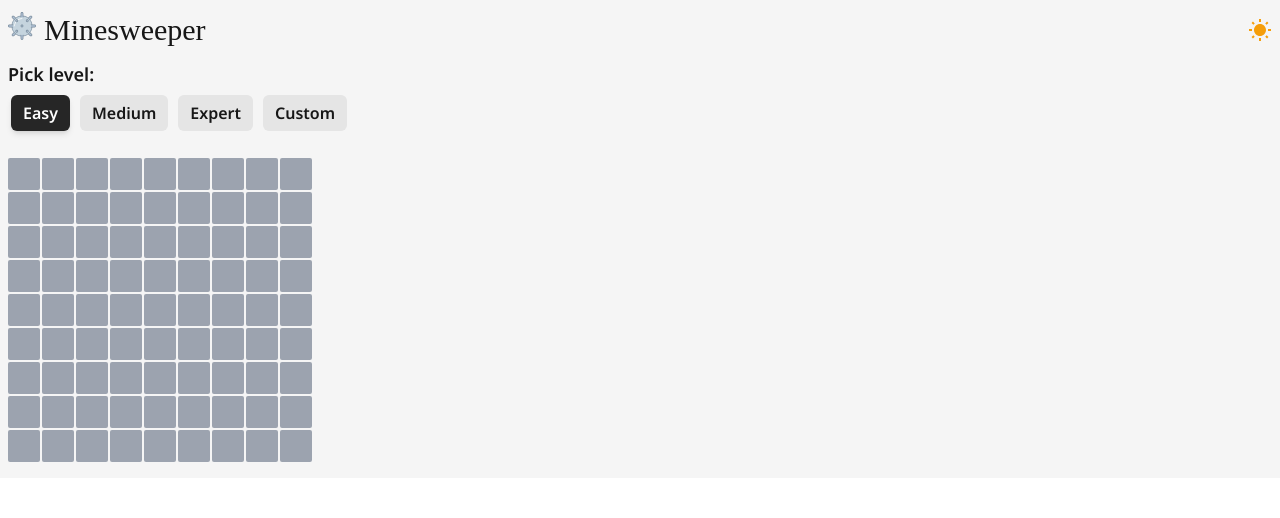
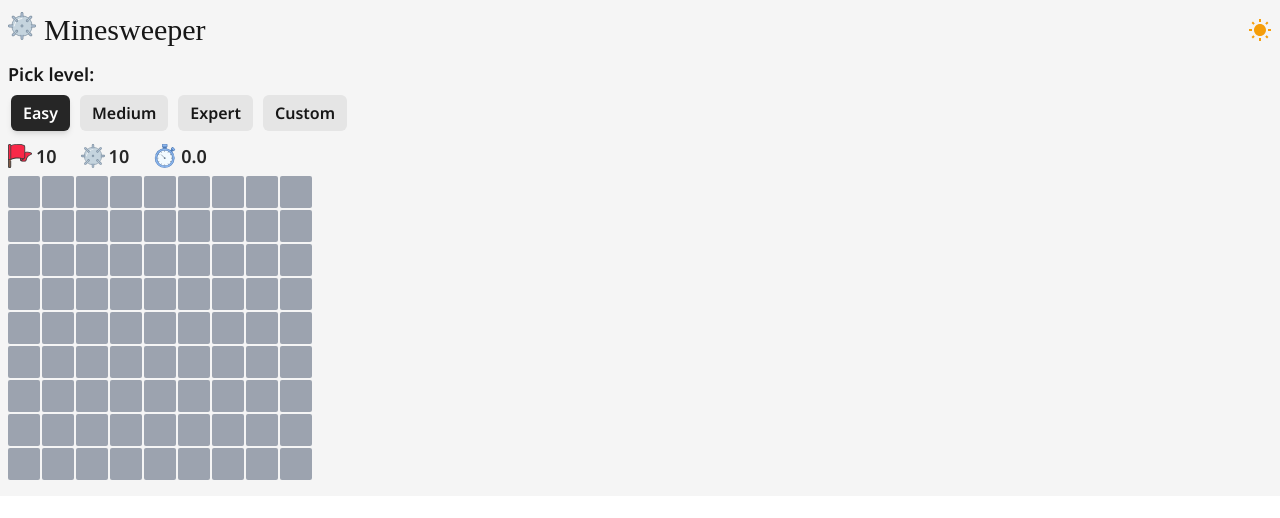
Before and after one commit to ikanadev/minesweeper_react, a React (Vite) app: page / in a window 1280 px wide. Shown: the top 518 px of the page. Built offline with nearby package versions, Linux system fonts and the light colour scheme; a web font is replaced by a local one.

Commit message:
Add GameStatus component

```diff
--- a/src/App.tsx
+++ b/src/App.tsx
@@ -1,10 +1,11 @@
-import { Heading, LevelPicker, Board } from "~/components";
+import { Heading, LevelPicker, Board, GameStatus } from "~/components";
 
 function App() {
 	return (
 		<>
 			<Heading />
 			<LevelPicker />
+			<GameStatus />
 			<Board />
 		</>
 	);
--- /dev/null
+++ b/src/components/GameStatus/Counter.tsx
@@ -0,0 +1,49 @@
+import { useState, useEffect, useRef, useCallback } from "react";
+
+import { Timer } from "~/icons";
+import { Status } from "~/minesweeper/types";
+import { useGameStore } from "~/state";
+
+const Counter = () => {
+	const [start, setStart] = useState(window.performance.now());
+	const [end, setEnd] = useState(window.performance.now());
+	const { game } = useGameStore();
+
+	const intervalRef = useRef<NodeJS.Timer>();
+
+	const stopTimer = useCallback(() => {
+		clearInterval(intervalRef.current);
+	}, []);
+
+	useEffect(() => {
+		return () => stopTimer();
+	}, []);
+
+	useEffect(() => {
+		stopTimer();
+		if (game.status === Status.Win || game.status === Status.Lose) {
+			setEnd(window.performance.now());
+		}
+		if (game.status === Status.Ready) {
+			setStart(0);
+			setEnd(0);
+		}
+		if (game.status === Status.Started) {
+			setStart(window.performance.now());
+			setEnd(window.performance.now());
+			intervalRef.current = setInterval(() => {
+				setEnd(window.performance.now());
+			}, 100);
+		}
+	}, [game.status, stopTimer]);
+
+	const elapsed = end - start;
+	return (
+		<p>
+			<Timer className="w-6 h-6 inline-block mr-1 mb-1" />
+			{Math.round(elapsed / 1000)}.{Math.round((elapsed % 1000) / 100)}
+		</p>
+	);
+};
+
+export default Counter;
--- /dev/null
+++ b/src/components/GameStatus/GameStatus.tsx
@@ -0,0 +1,28 @@
+import { Flag, Mine } from "~/icons";
+import Counter from "./Counter";
+import { useGameStore } from "~/state";
+
+const GameStatus = () => {
+	const { game } = useGameStore();
+	return (
+		<main className="bg-neutral-100 dark:bg-neutral-900 pb-1">
+			<div className="container px-2 mx-auto text-neutral-800 dark:text-neutral-100">
+				<div className="flex items-end text-lg font-semibold">
+					<p>
+						<Flag className="w-6 h-6 inline-block mr-1 mb-1" />
+						{game.minesCount - Object.keys(game.flaggedMap).length}
+					</p>
+					<div className="w-6" />
+					<p>
+						<Mine className="w-6 h-6 inline-block mr-1 mb-1" />
+						{game.minesCount}
+					</p>
+					<div className="w-6" />
+					<Counter />
+				</div>
+			</div>
+		</main>
+	);
+};
+
+export default GameStatus;
--- a/src/components/LevelPicker/LevelPicker.tsx
+++ b/src/components/LevelPicker/LevelPicker.tsx
@@ -80,7 +80,7 @@ const LevelPicker = () => {
 
 	return (
 		<div className="bg-neutral-100 dark:bg-neutral-900 text-neutral-900 dark:text-neutral-50">
-			<div className="container px-2 mx-auto pb-6">
+			<div className="container px-2 mx-auto pb-2">
 				<div>
 					<RadioGroup value={gameLevel} onChange={setGameLevel}>
 						<RadioGroup.Label className="text-lg font-semibold">
--- a/src/components/index.ts
+++ b/src/components/index.ts
@@ -1,3 +1,4 @@
 export { default as Heading } from "./Heading/Heading";
 export { default as LevelPicker } from "./LevelPicker/LevelPicker";
 export { default as Board } from "./Board/Board";
+export { default as GameStatus } from "./GameStatus/GameStatus";
```
